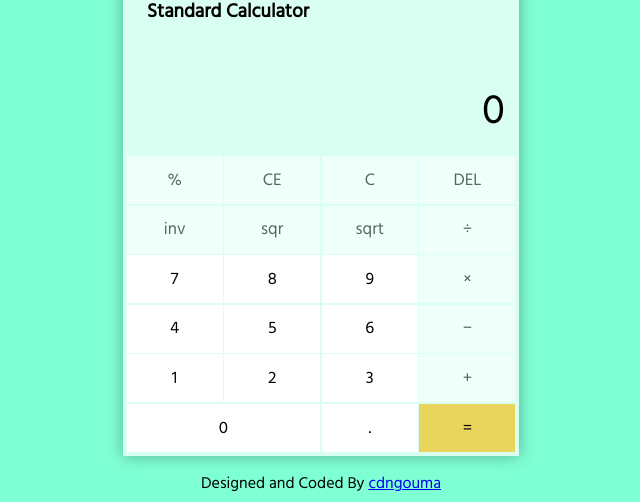
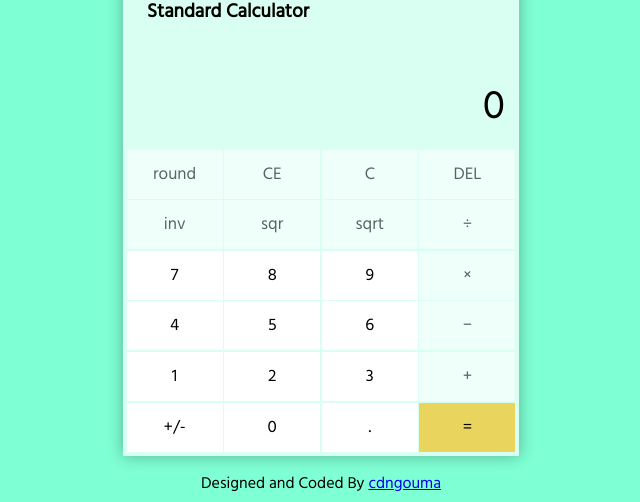
Before and after one commit to cdngouma/js-calculator, a React (Create React App) app: page / in a window 1280 px wide. Shown: the part 160-662 px from the top of the page, without its empty margins (319-959 px from the left). Built offline with nearby package versions, Linux system fonts and the light colour scheme.

Commit message:
negative numbers fix

```diff
--- a/src/App.css
+++ b/src/App.css
@@ -48,13 +48,12 @@
 #formula-display {
    min-height: 27.2px;
    text-align: right;
-   margin-bottom: 5px;
    opacity: 60%;
    filter: alpha(opacity=60);
 }
 
 #result-display {
-   font-size: 2.63em;
+   font-size: 2.55em;
    text-align: right;
 }
 
@@ -63,7 +62,7 @@
    display: grid;
    justify-content: center;
    grid-template-columns: 96px 96px 96px 96px;
-   grid-template-rows: 48px 48px 48px 48px 48px 48px;
+   grid-template-rows: 49px 49px 49px 49px 49px 49px;
    gap: 1.6px;
 }
 
@@ -81,7 +80,7 @@ button.app__func-btn {
 }
 
 /* First row */
-#percent {
+#round {
    grid-column-start: 1;
    grid-row-start: 1;
 }
@@ -171,8 +170,7 @@ button.app__func-btn {
    grid-row-start: 6;
 }
 #zero {
-   grid-column-start: 1;
-   grid-column-end: span 2;
+   grid-column-start: 2;
    grid-row-start: 6;
 }
 #decimal {
--- a/src/App.js
+++ b/src/App.js
@@ -4,25 +4,30 @@ import './App.css';
 const appName = "Standard Calculator";
 const NUMBER_REGEX = /[0-9]+(\.[0-9]+)?/;
 const OPERATION_REGEX = /(\+|\-|\*|\/)/;
-const FUNCTION_REGEX = /(inv|sqr|sqrt)/;
 
 function App() {
    const [formula, setFormula] = useState([]);
    const [currentVal, setCurrentVal] = useState([]);
    const [answer, setAnswer] = useState(0);
    const [lastEntered, setLastEntered] = useState('0');
+   const [history, setHistory] = useState([]);
 
    const handleNumbers = (event) => {
       const DIGIT_LIMIT = 16;
       const num = event.target.value;
       // If previous value entered is an operator, reset current value arr
       // and initialize it with new number entered
-      if (lastEntered.match(OPERATION_REGEX)) {
+      if (lastEntered.match(OPERATION_REGEX) || lastEntered === '=') {
+         if (lastEntered === '=') {
+            // Add formula to history
+            formula.pop();
+            setHistory([...history, { formula, answer }]);
+            resetCalculator();
+         }
          // Add one leading zero for decimal number < 0
          setCurrentVal(num === '.' ? ['0', '.'] : [num]);
          setLastEntered(num);
-      }
-      else {
+      } else {
          const prevVal = [...currentVal];
          if (prevVal.length < DIGIT_LIMIT) {
             // Prevent leading zeros
@@ -43,18 +48,35 @@ function App() {
       }
    }
 
+   function isDecimal(arr) {
+      return arr.indexOf('.') >= 0;
+   }
+
+   function toggleSign() {
+      if(currentVal.length === 0 || (currentVal.length === 1 && currentVal[0] === '0')) {
+         return;
+      }
+
+      if (currentVal[0] === '-') {
+         currentVal.shift();
+         setCurrentVal([...currentVal]);
+      } else {
+         setCurrentVal(['-', ...currentVal]);
+      }
+   }
+
    const handleOperations = (event) => {
       const op = event.target.value; // Operator
 
-      if(lastEntered.match(NUMBER_REGEX)) {
+      if (lastEntered.match(NUMBER_REGEX)) {
          const value = parseFloat(currentVal.join("") || 0);
          setFormula([...formula, value, op]);
          setLastEntered(op);
-      } else if(lastEntered.match(OPERATION_REGEX)) {
+      } else if (lastEntered.match(OPERATION_REGEX)) {
          formula.pop();
          setFormula([...formula, op]);
          setLastEntered(op);
-      } else if(lastEntered === '=') {
+      } else if (lastEntered === '=') {
          setFormula([answer, op]);
          setLastEntered(op);
       }
@@ -64,15 +86,38 @@ function App() {
       }
    }
 
-   function isDecimal(arr) {
-      return arr.indexOf('.') >= 0;
+   function handleSciFunctions(event) {
+      const func = event.target.value;
+      const value = Math.round(100000000000 * parseFloat(currentVal.join("") || 0)) / 100000000000;
+      let result = undefined;
+
+      switch (func) {
+         case "inv":
+            result = 1 / value;
+            break;
+         case "sqr":
+            result = Math.pow(value, 2);
+            break;
+         case "sqrt":
+            result = Math.sqrt(value);
+            break;
+         case "round":
+            result = Math.round(value);
+            break;
+      }
+
+      setFormula([func, '(', value, ')', '=']);
+      setLastEntered('=');
+      setCurrentVal(result.toString().split(""));
+      setAnswer(result);
    }
 
    function removeLastDigit() {
       currentVal.pop();
-      // Remove last element from currenVal
-      // Empty currentVal if it now only contains a zero
-      if (currentVal.length === 1 && currentVal[0] === '0') {
+      // Remove last element from currenVal. Empty currentVal if
+      // it now only contains ['0'], ['-', '0'], or ['-']
+      const N = currentVal.length;
+      if ((N == 2 && currentVal[N-2] === '-' && currentVal[N-1] === '0') || (currentVal[N-1] === '-')) {
          setCurrentVal([]);
       } else {
          setCurrentVal([...currentVal]);
@@ -91,34 +136,42 @@ function App() {
    }
 
    function handleResult() {
+      if (lastEntered === '=') {
+         setFormula([answer, '=']);
+         setCurrentVal(answer.toString().split(""));
+         setLastEntered('=');
+      } else {
          // Add current value to formula before evaluating
          const updatedFormula = [...formula, parseFloat(currentVal.join("") || 0)];
          setFormula([...updatedFormula, '=']);
          setLastEntered('=');
 
-      const value = evaluate(updatedFormula);
+         const value = Math.round(100000000000 * evaluate(updatedFormula)) / 100000000000;
          setCurrentVal(value.toString().split(""));
          setAnswer(value);
+      }
+
+      // Add formula to history
+      formula.pop();
+      setHistory([...history, { formula, answer }]);
    }
 
    function evaluate(expression) {
       let values = [];
       let operators = [];
-      console.log('formula used', expression);
 
-      for(let i = 0; i < expression.length; i++) {
+      for (let i = 0; i < expression.length; i++) {
          let token = expression[i];
-        console.log(token, typeof(token));
          // Current token is a number, push it onto values stack
-        if(token.toString().match(/[0-9]+/)) {
+         if (token.toString().match(/[0-9]+/)) {
             values.push(parseFloat(token));
          }
          // Current token is an operator (+, -, /, x)
-        else if(token.match(/[+-/*]/)) {
+         else if (token.match(/[+-/*]/)) {
             // While top of operators stack has a higher or equal level
             // of precedence to current token (which is also an operator)
             // apply operator on top of operators stack to two top values
-          while(operators.length > 0 && precedence(token) >= precedence(operators[operators.length-1])) {
+            while (operators.length > 0 && precedence(token) >= precedence(operators[operators.length - 1])) {
                // First value popped is second operand
                values.push(applyOperations(operators.pop(), values.pop(), values.pop()));
             }
@@ -129,7 +182,7 @@ function App() {
 
       // the entire expression has been parsed at this point,
       // apply remaining operators to remaining values
-      while(operators.length > 0) {
+      while (operators.length > 0) {
          // Remember, first value popped is second operand
          values.push(applyOperations(operators.pop(), values.pop(), values.pop()));
       }
@@ -138,20 +191,20 @@ function App() {
    }
 
    function applyOperations(operator, y, x) {
-      switch(operator) {
+      switch (operator) {
          case '+':
             return x + y;
          case '-':
             return x - y;
          case '*':
-          return x*y;
+            return x * y;
          case '/':
-          return x/y;
+            return x / y;
       }
    }
 
    function precedence(x) {
-      switch(x) {
+      switch (x) {
          case '*': case '/':
             return 2;
          case '+': case '-':
@@ -159,30 +212,7 @@ function App() {
       }
    }
 
-   /* Scientific Functions */
-
-   function handleSciFunctions(event) {
-      const func = event.target.value;
-      const value = parseFloat(currentVal.join("") || 0);
-      let result = undefined;
-      switch(func) {
-         case "inv":
-            result = 1/value;
-            break;
-         case "sqr":
-            result = Math.pow(value, 2);
-            break;
-         case "sqrt":
-            result = Math.sqrt(value);
-            break;
-      }
-
-      console.log("result", result, "func", func, value);
-      setFormula([func, '(', value, ')', '=']);
-      setLastEntered('=');
-      setCurrentVal(result.toString().split(""));
-      setAnswer(result);
-   }
+   console.log(history);
 
    return (
       <div className="App">
@@ -207,20 +237,21 @@ function App() {
                <button id="sqr" className="app__func-btn" value="sqr" onClick={handleSciFunctions}>sqr</button>
                <button id="sqrt" className="app__func-btn" value="sqrt" onClick={handleSciFunctions}>sqrt</button>
                <button id="inv" className="app__func-btn" value="inv" onClick={handleSciFunctions}>inv</button>
-               <button id="percent" className="app__func-btn">%</button>
+               <button id="percent" className="app__func-btn" value="round" onClick={handleSciFunctions}>round</button>
                {/* digits buttons */}
-               <button id="zero" onClick={handleNumbers} value="0">0</button>
-               <button id="one" onClick={handleNumbers} value="1">1</button>
-               <button id="two" onClick={handleNumbers} value="2">2</button>
-               <button id="three" onClick={handleNumbers} value="3">3</button>
-               <button id="four" onClick={handleNumbers} value="4">4</button>
-               <button id="five" onClick={handleNumbers} value="5">5</button>
-               <button id="six" onClick={handleNumbers} value="6">6</button>
-               <button id="seven" onClick={handleNumbers} value="7">7</button>
-               <button id="eight" onClick={handleNumbers} value="8">8</button>
-               <button id="nine" onClick={handleNumbers} value="9">9</button>
+               <button id="zero" value="0" onClick={handleNumbers}>0</button>
+               <button id="one" value="1" onClick={handleNumbers}>1</button>
+               <button id="two" value="2" onClick={handleNumbers}>2</button>
+               <button id="three" value="3" onClick={handleNumbers}>3</button>
+               <button id="four" value="4" onClick={handleNumbers}>4</button>
+               <button id="five" value="5" onClick={handleNumbers}>5</button>
+               <button id="six" value="6" onClick={handleNumbers}>6</button>
+               <button id="seven" value="7" onClick={handleNumbers}>7</button>
+               <button id="eight" value="8" onClick={handleNumbers}>8</button>
+               <button id="nine" value="9" onClick={handleNumbers}>9</button>
                {/* other buttons */}
                <button id="decimal" onClick={handleNumbers} value=".">.</button>
+               <button id="sign-toggle" onClick={toggleSign}>+/-</button>
                <button id="equals" onClick={handleResult}>=</button>
             </div>
          </div>
```
Lines whose indentation alone changed are shown as unchanged.
